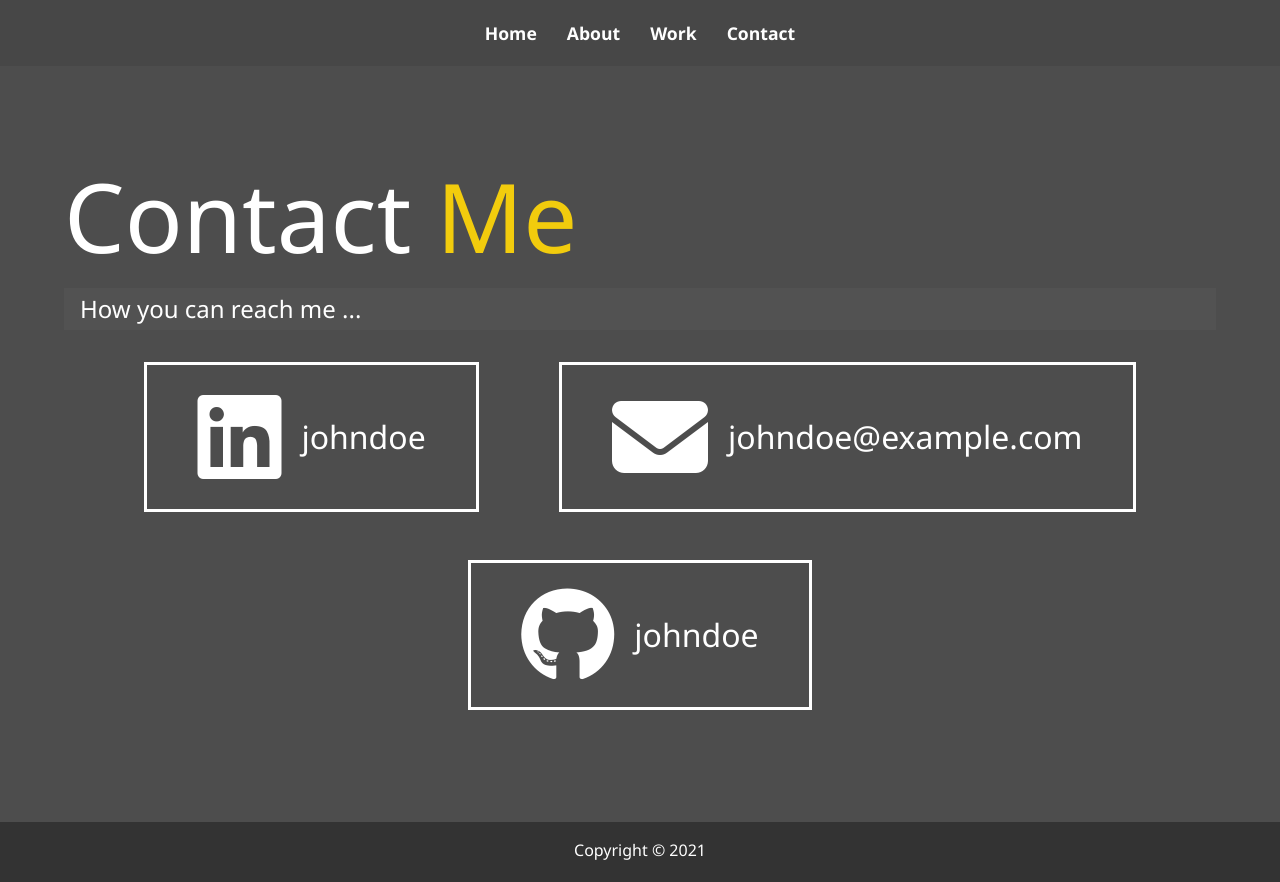
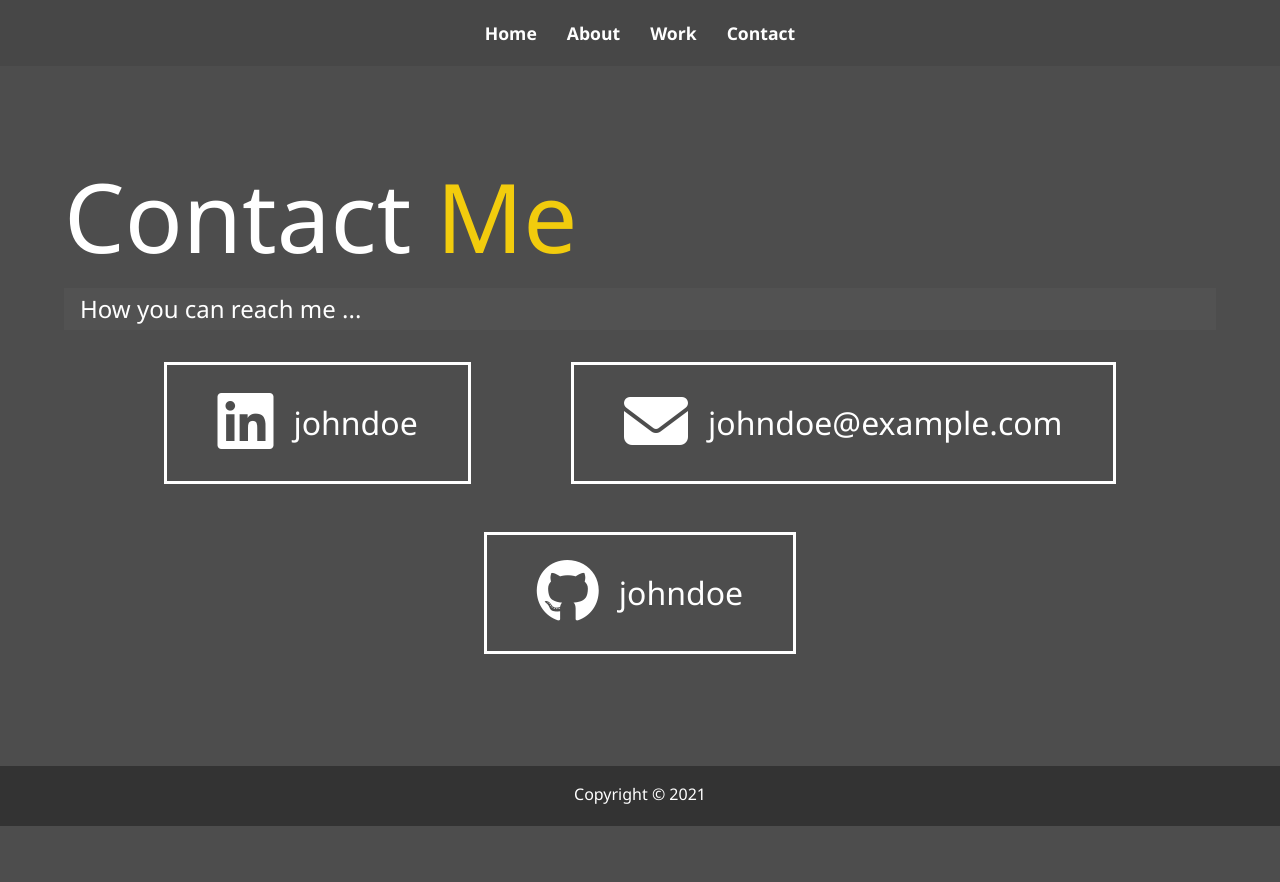
Before and after one commit to becathey/portfolio-html-css, a website: page dist/contact.html in a window 1280 px wide. After the commit the page ends 826 px from the top, so only its background shows below. Drawn offline with Linux system fonts and the light colour scheme.

Commit message:
Resize icons on Contact page

```diff
--- a/dist/contact.html
+++ b/dist/contact.html
@@ -37,19 +37,19 @@
       <div class="boxes">
         <div class="box">
           <a href="#!">
-            <i class="fab fa-linkedin fa-3x"></i>
+            <i class="fab fa-linkedin fa-2x"></i>
           </a>
           <a href="#!">johndoe</a>
         </div>
         <div class="box">
           <a href="#!">
-            <i class="fas fa-envelope fa-3x"></i>
+            <i class="fas fa-envelope fa-2x"></i>
           </a>
           <a href="#!">johndoe@example.com</a>
         </div>
         <div class="box">
           <a href="#!">
-            <i class="fab fa-github fa-3x"></i>
+            <i class="fab fa-github fa-2x"></i>
           </a>
           <a href="#!">johndoe</a>
         </div>
```
